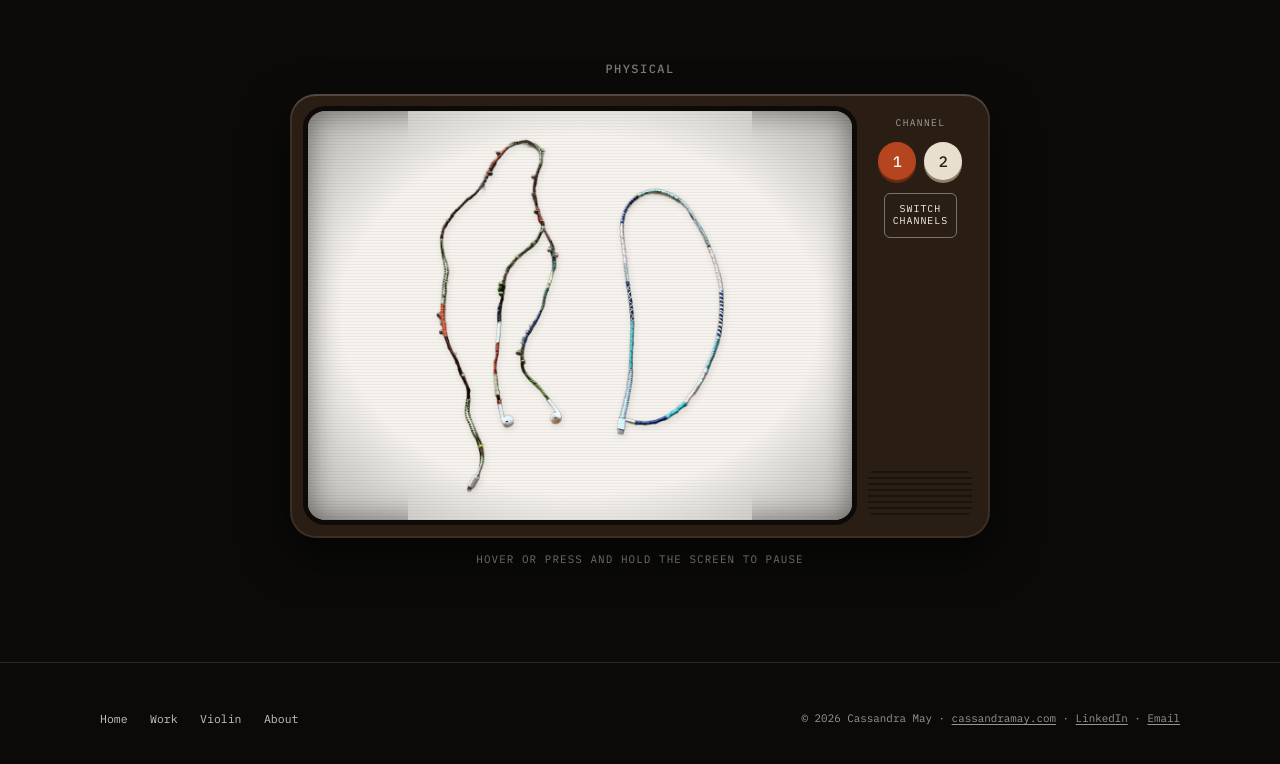
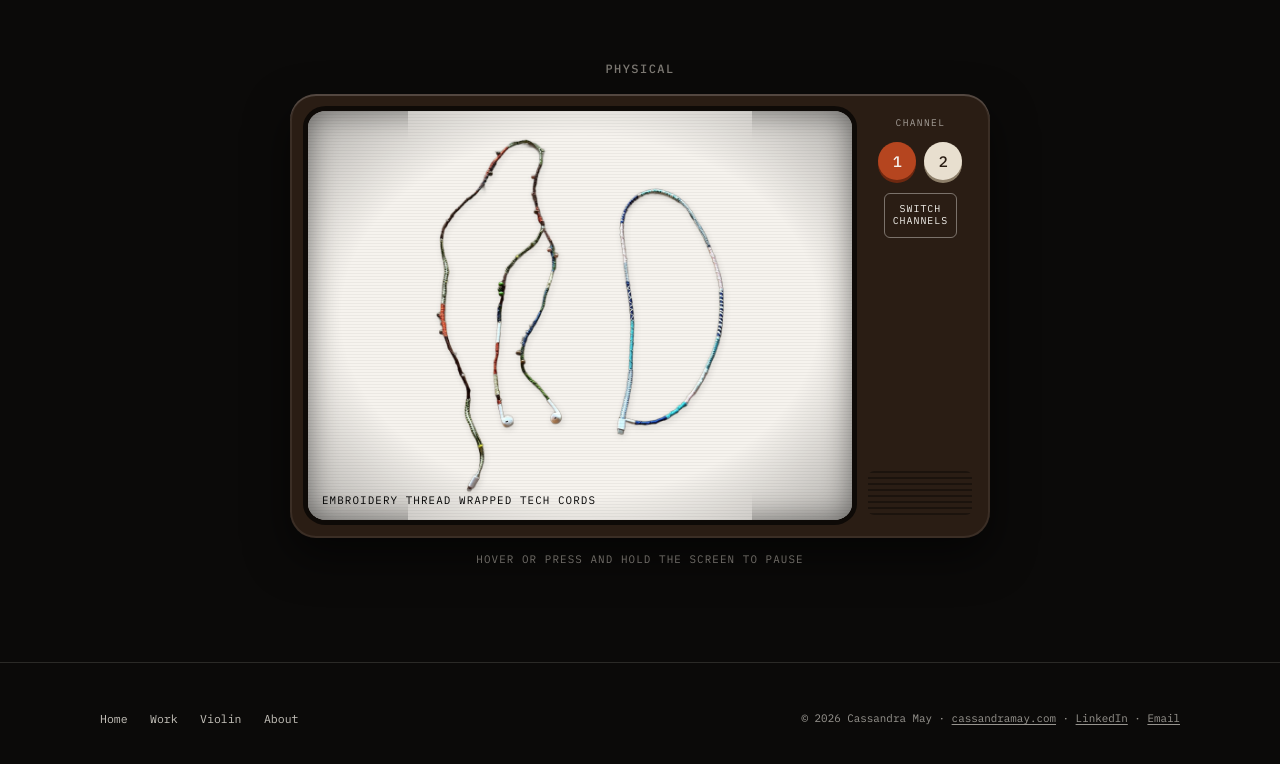
Before and after one commit to CassieM17/portfolio, a plain HTML site: page playground/index.html in a window 1280 px wide. Shown: the part 663-1427 px from the top of the page. Drawn offline with Linux system fonts and the light colour scheme.

Commit message:
Site update 2026-11-21 22:11

```diff
--- a/playground/index.html
+++ b/playground/index.html
@@ -30,6 +30,7 @@
   .tv-ch.on{ display:block; }
   .tv-ch img{ position:absolute; inset:0; width:100%; height:100%; object-fit:contain; display:none; -webkit-user-drag:none; cursor:zoom-in; }
   .tv-ch img.show{ display:block; }
+  .tv-caption{ position:absolute; left:0.9rem; bottom:0.8rem; z-index:2; pointer-events:none; color:#000; font-family:'IBM Plex Mono', monospace; font-size:0.68rem; letter-spacing:0.1em; text-transform:uppercase; }
   .tv-bars{ background:linear-gradient(to right,#c8c8c8 0 14.28%,#c8c800 0 28.56%,#00c8c8 0 42.84%,#00c800 0 57.12%,#c800c8 0 71.4%,#c80000 0 85.68%,#0000c8 0 100%); }
   .tv-bars::before{ content:""; position:absolute; left:0; right:0; bottom:0; height:22%; background:linear-gradient(to right,#0000c8 0 14.28%,#111 0 28.56%,#c800c8 0 42.84%,#111 0 57.12%,#00c8c8 0 71.4%,#111 0 85.68%,#c8c8c8 0 100%); }
   .tv-bars span{ position:absolute; left:50%; top:42%; transform:translate(-50%,-50%); background:#000; color:#fff; padding:0.5rem 1rem; font-family:'IBM Plex Mono', monospace; font-size:0.8rem; letter-spacing:0.14em; text-transform:uppercase; white-space:nowrap; }
@@ -148,10 +149,11 @@
   <div class="play-col tv-col" id="physical">
     <h2 class="play-heading">Physical</h2>
     <div class="tv">
-      <div class="tv-screen" id="tvScreen" aria-label="Television showing embroidery thread wrapped earbuds, coiled and laid out">
+      <div class="tv-screen" id="tvScreen" aria-label="Television showing embroidery thread wrapped tech cords, coiled and laid out">
         <div class="tv-ch on" id="tvCh1" data-lightbox-group>
-          <img class="show zoomable" data-show-caption="true" src="/wrapped-tech-coiled.jpg" alt="Embroidery thread wrapped earbuds">
-          <img class="zoomable" data-show-caption="true" src="/wrapped-tech-unwound.jpg" alt="Embroidery thread wrapped earbuds">
+          <img class="show zoomable" data-show-caption="true" src="/wrapped-tech-coiled.jpg" alt="Embroidery thread wrapped tech cords">
+          <img class="zoomable" data-show-caption="true" src="/wrapped-tech-unwound.jpg" alt="Embroidery thread wrapped tech cords">
+          <span class="tv-caption">Embroidery thread wrapped tech cords</span>
         </div>
         <div class="tv-ch tv-bars" id="tvCh2"><span>Coming soon</span></div>
         <canvas class="tv-static" id="tvStatic" width="160" height="120"></canvas>
```
